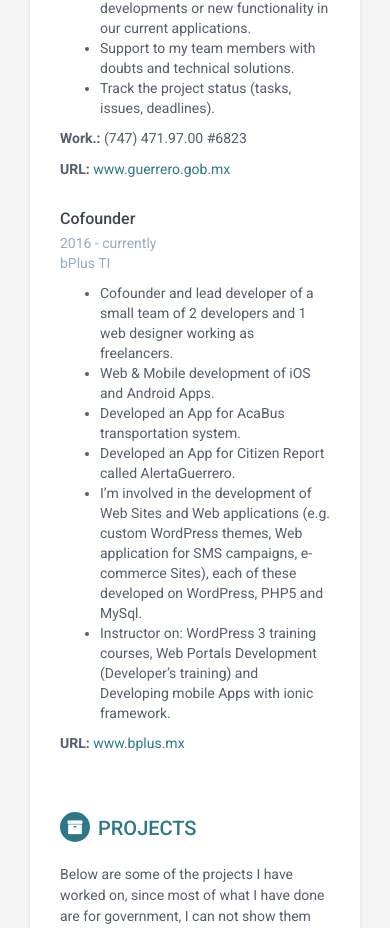
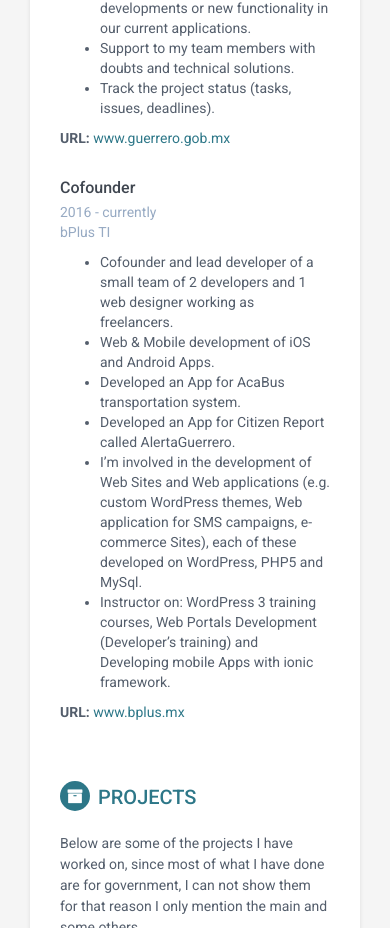
Before and after one commit to cesarcopi/cesarcopi.github.io, a website: page index.html in a window 390 px wide. Shown: the part 1958-2886 px from the top of the page. Drawn offline with Linux system fonts and the light colour scheme.

Commit message:
I hide the phone number

```diff
--- a/index.html
+++ b/index.html
@@ -160,7 +160,7 @@
                                 Track the project status (tasks, issues, deadlines).
                             </li>
                         </ul>
-                        <p><strong>Work.:</strong> (747) 471.97.00 #6823</p>
+
                         <p><strong>URL:</strong> <a href="http://www.guerrero.gob.mx/">www.guerrero.gob.mx</a></p>
                     </div><!--//details-->
                 </div><!--//item-->
```
